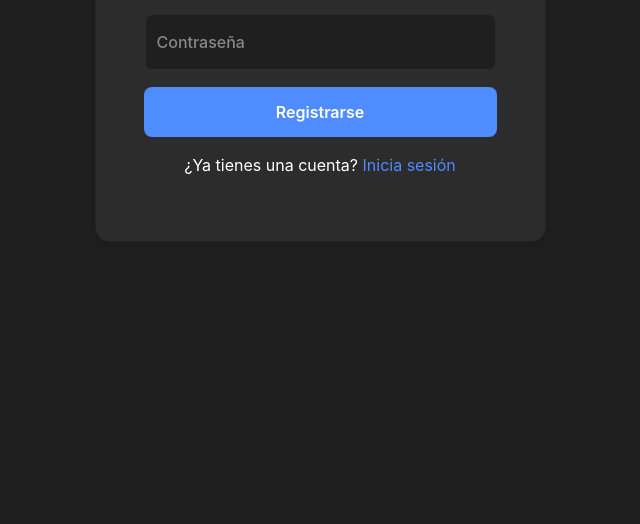
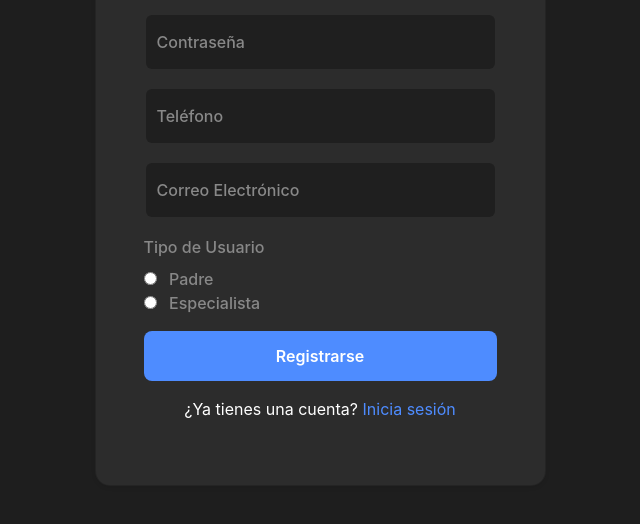
Before and after one commit to lospibes10/tea-proyecto, a website: page frontend/public/register.html in a window 1280 px wide. Shown: the part 252-776 px from the top of the page, without its empty margins (320-960 px from the left). Drawn offline with nearby package versions, Linux system fonts and the light colour scheme.

Commit message:
se crearon nuevos inputs en el formulario del registro

```diff
--- a/frontend/public/register.html
+++ b/frontend/public/register.html
@@ -105,12 +105,6 @@
 
 <body>
 
-
-
-
-
-
-
     <div class="container">
         <div class="row justify-content-center">
             <div class="col-xs-10 col-md-6 col-sm-9 col-lg-5">
@@ -125,6 +119,25 @@
                             <div class="form-floating mb-3">
                                 <input type="password" class="form-control" id="password" placeholder="Contraseña" required>
                                 <label for="password">Contraseña</label>
+                            </div>
+                            <div class="form-floating mb-3">
+                                <input type="tel" class="form-control" id="phone" placeholder="Teléfono" required>
+                                <label for="phone">Teléfono</label>
+                            </div>
+                            <div class="form-floating mb-3">
+                                <input type="email" class="form-control" id="email" placeholder="Correo Electrónico" required>
+                                <label for="email">Correo Electrónico</label>
+                            </div>
+                            <div class="mb-3">
+                                <label class="form-label">Tipo de Usuario</label>
+                                <div>
+                                    <input type="radio" id="padre" name="tipo_usuario" value="padre" required>
+                                    <label for="padre" class="ms-2">Padre</label>
+                                </div>
+                                <div>
+                                    <input type="radio" id="especialista" name="tipo_usuario" value="especialista" required>
+                                    <label for="especialista" class="ms-2">Especialista</label>
+                                </div>
                             </div>
                             <button type="submit" class="btn w-100 custom-btn">Registrarse</button>
                             <p class="text-center mt-3">¿Ya tienes una cuenta? <a href="./index.html" class="login-link">Inicia sesión</a></p>
```
